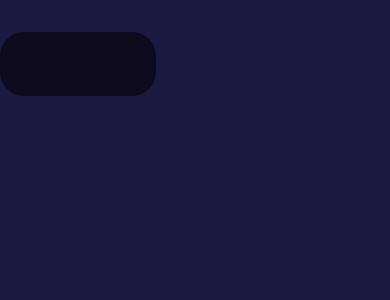
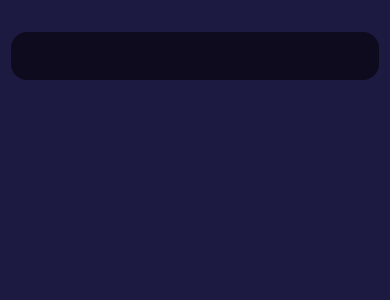
Before and after one commit to MeisterJustice/stablecoin-wallet, a Next.js app: page / in a window 390 px wide. Shown: the top 300 px of the page. Built offline with nearby package versions, Linux system fonts and the light colour scheme.

Commit message:
design header

```diff
--- a/app/page.module.css
+++ b/app/page.module.css
@@ -14,15 +14,32 @@
   background-color: var(--primary-color);
 }
 
+.title_wrapper {
+  display: flex;
+  align-items: center;
+  gap: 1rem;
+}
+
 /* Mobile */
 @media (max-width: 700px) {
   .main {
     height: auto;
     min-height: 100vh;
     display: block;
+    padding: 2rem 0.7rem;
+  }
+
+  .section {
+    width: auto;
+    padding: 1.5rem;
+    border-radius: 1rem;
   }
 }
 
 /* Tablet and Smaller Desktop */
 @media (min-width: 701px) and (max-width: 1120px) {
+  .section {
+    width: 65%;
+    padding: 2rem;
+  }
 }
--- a/app/page.tsx
+++ b/app/page.tsx
@@ -1,12 +1,5 @@
-import classNames from "classnames";
-import styles from "./page.module.css";
+import Overview from "@/pages/overview";
 
 export default function Home() {
-  return (
-    <main className={styles.main}>
-      <section
-        className={classNames(styles.section, styles.header_section)}
-      ></section>
-    </main>
-  );
+  return <Overview />;
 }
--- /dev/null
+++ b/pages/overview/header.tsx
@@ -0,0 +1,10 @@
+import classNames from "classnames";
+import styles from "@/app/page.module.css";
+
+export default function Header() {
+  return (
+    <section className={classNames(styles.section, styles.header_section)}>
+      <div className={styles.title_wrapper}></div>
+    </section>
+  );
+}
--- /dev/null
+++ b/pages/overview/index.tsx
@@ -0,0 +1,10 @@
+import styles from "@/app/page.module.css";
+import Header from "./header";
+
+export default function Overview() {
+  return (
+    <main className={styles.main}>
+      <Header />
+    </main>
+  );
+}
```
